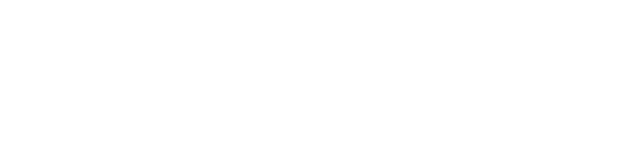
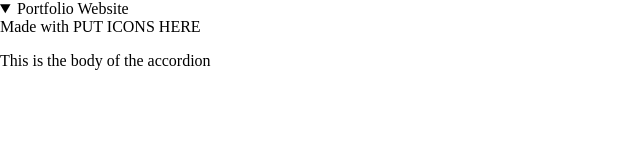
Before and after one commit to WindFreaker/windfreaker.github.io, a plain HTML site: page docs/index.html in a window 1280 px wide. Shown: the whole page, without its empty margins (0-640 px from the left). Drawn offline with Linux system fonts and the light colour scheme.

Commit message:
Added new beginnings

```diff
--- a/docs/index.html
+++ b/docs/index.html
@@ -6,20 +6,27 @@
 
 		<meta charset="utf-8">
 
-		<script src="themeSwitcher.js"></script>
+		<script src=""></script>
 
 		<link rel="shortcut icon" type="image/x-icon" href="favicon.ico">
 		<link rel="stylesheet" href="style.css">
 
 	</head>
 
-	<body onload="loadTheme()">
+	<body>
 
-		<canvas id="background"></canvas>
-		<script src="bg-visuals.js"></script>
+		<details open>
 
-		<div id="sidebar">
-			<div class="sidebar " </div>
+			<summary>
+				Portfolio Website
+				<br>
+				Made with PUT ICONS HERE
+			</summary>
+			<p>
+				This is the body of the accordion
+			</p>
+
+		</details>
 
 	</body>
 
```
